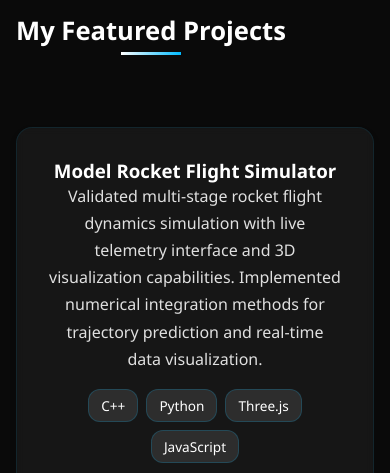
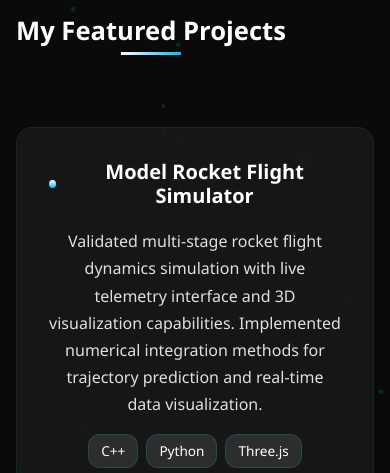
Before and after one commit to Doge2000/Doge2000.github.io, a plain HTML site: page projects.html in a window 390 px wide. Shown: the part 300-773 px from the top of the page. Drawn offline with Linux system fonts and the light colour scheme.

Commit message:
little fixes

```diff
--- a/index.html
+++ b/index.html
@@ -33,5 +33,6 @@
     <footer>
         <p>&copy; 2026 Jade Chen. All rights reserved.</p>
     </footer>
+    <script src="script.js"></script>
 </body>
 </html>
--- a/script.js
+++ b/script.js
@@ -146,8 +146,12 @@ document.addEventListener('DOMContentLoaded', function() {
 
     // Create particle background
     function createParticles() {
-        const particlesContainer = document.getElementById('particles-container');
-        if (!particlesContainer) return;
+        let particlesContainer = document.getElementById('particles-container');
+        if (!particlesContainer) {
+            particlesContainer = document.createElement('div');
+            particlesContainer.id = 'particles-container';
+            document.body.appendChild(particlesContainer);
+        }
 
         // Create particles
         for (let i = 0; i < 30; i++) {
--- a/style.css
+++ b/style.css
@@ -256,7 +256,7 @@ section h2::after {
 /* Projects section styling */
 .hover-effect-grid {
     display: grid;
-    grid-template-columns: repeat(auto-fit, minmax(300px, 1fr));
+    grid-template-columns: repeat(auto-fit, minmax(min(300px, 100%), 1fr));
     gap: 2rem;
     margin-top: 2.5rem;
 }
@@ -377,7 +377,8 @@ section h2::after {
     text-align: center;
 }
 
-.project h3 {
+.project h3,
+.project-card h3 {
     color: #ffffff;
     margin-bottom: 1.25rem;
     font-size: 1.75rem;
@@ -387,7 +388,8 @@ section h2::after {
     justify-content: center;
 }
 
-.project h3::before {
+.project h3::before,
+.project-card h3::before {
     content: '';
     width: 8px;
     height: 8px;
@@ -684,7 +686,8 @@ footer {
         padding: 1.75rem;
     }
 
-    .project h3 {
+    .project h3,
+    .project-card h3 {
         font-size: 1.5rem;
     }
 
@@ -739,7 +742,8 @@ footer {
         padding: 1.5rem;
     }
 
-    .project h3 {
+    .project h3,
+    .project-card h3 {
         font-size: 1.25rem;
     }
 
```
Also changed, not shown: working.html (+3 -3 lines).
